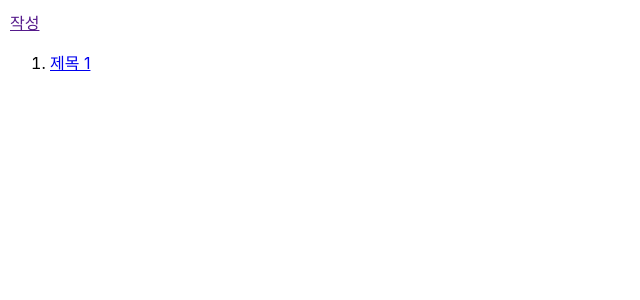
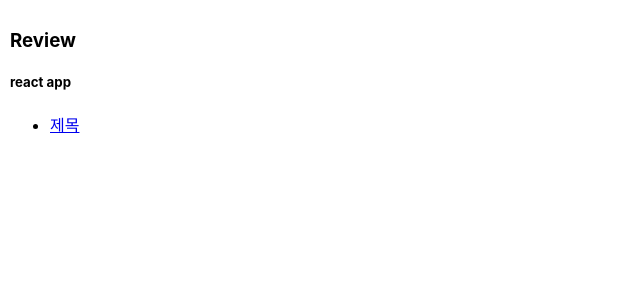
Before and after one commit to jeongmin1230/do_it_alone, a React (Create React App) app: page / in a window 1280 px wide. Shown: the top 300 px of the page, without its empty margins (0-640 px from the left). Built offline with nearby package versions, Linux system fonts and the light colour scheme.

Commit message:
생활 코딩에서 배운 것과 다르게 구현 하다보니 더 헷갈려져서.. 작성 했던 코드 다 날리고 다시 시작함.. 기존 topics 리스트를 화면에 보여주는 것 구현
2024. 8. 8(목)

```diff
--- a/public/index.html
+++ b/public/index.html
@@ -24,7 +24,7 @@
       work correctly both with client-side routing and a non-root public URL.
       Learn how to configure a non-root public URL by running `npm run build`.
     -->
-    <title>React App</title>
+    <title>CRUD기능의 게시판</title>
   </head>
   <body>
     <noscript>You need to enable JavaScript to run this app.</noscript>
--- a/src/App.js
+++ b/src/App.js
@@ -1,88 +1,40 @@
 import './App.css';
 import { useState } from 'react';
-// create 는 첫 화면에 버튼으로
-// read 는 첫 화면에 바로
-// update 는 첫 화면에서 특정 글 눌렀을 때 버튼 나오게
-// delete 도 특정 글 눌렀을 때 버튼으로
 
-function Menu(props) {
+function Show(props) {
   return <div>
-    <a href={''} onClick={event => {
-      event.preventDefault();
-      props.onCreate();
-    }}>작성</a>
+    <h3>{props.title}</h3>
+    <h5>{props.body}</h5>
   </div>
 }
 
-function Create(props) {
-  return <div>
-    <form onSubmit={event => {
-      event.preventDefault();
-      const title = event.target.title.value;
-      const content = event.target.body.value;
-      props.onCreate(title, content);
-    }}>
-      <p><input type='text' name='title' placeholder='title'/></p>
-      <p><textarea name='body' placeholder='body'></textarea></p>
-      <p><input type='submit' value='작성'></input></p>
-    </form>
-  </div>
-}
-
-function Read(props) {
-  const lis = []
-  for(let i=0; i<props.topics.length; i++){
-    let t = props.topics[i];
-    lis.push(<li key={t.id}>
-      <a id={t.id} href={'/read/'+t.id} onClick={event=>{
+function List(props) {
+  const lis = [];
+  for(let i = 0; i < props.topics.length; i++) {
+    let t = props.topics[i]
+    lis.push(<li key = {t.id}>
+      <a id = {t.id} href={'/read/' + t.id} onClick={event => {
         event.preventDefault();
-        props.onChangeMode(Number(event.target.id));
       }}>{t.title}</a>
     </li>)
   }
   return <div>
-    <ol>
+    <ul>
       {lis}
-    </ol>
+    </ul>
   </div>
 }
 
 function App() {
-  const [mode, setMode] = useState('READ');
-  const [topics, setTopics] = useState([
-    {id:1, title: '제목 1', content: '내용 1'}
-  ])
+  const [topics, setTopics] = useState([{id: 1, title: '제목', body: '내용입니다.'}]);
+  const [mode, setMode] = useState('WELCOME');
   const [id, setId] = useState(null);
-  const [nextId, setNextId] = useState(topics.length+1);
   let content = null;
-  if(mode === 'CREATE') {
-    content = <Create onCreate={(_title, _body) => {
-      const newTopic = {id: nextId, title: _title, content: _body};
-      const newTopics = [...topics];
-      newTopics.push(newTopic);
-      setTopics(newTopics);
-      setMode('READ');
-      setId(nextId);
-      setNextId(nextId+1);
-    }}></Create>
-  } else if(mode === 'READ') {
-
-  } else if(mode === 'UPDATE') {
-
-  } else if(mode === 'DELETE') {
-
-  }
-
-  return (
-    <div className='body'>
-      <Menu onCreate={() => {
-        if(mode==='READ') setMode('CREATE');
-        else if(mode==='CREATE') setMode('READ');
-      }}></Menu>
-      <Read topics={topics}></Read>
-      {content}
-    </div>
-  );
+  return <div className='body'>
+    <Show title = 'Review' body = 'react app'></Show>
+    <List topics={topics}></List>
+    {content}
+  </div>
 }
 
 export default App;
```
